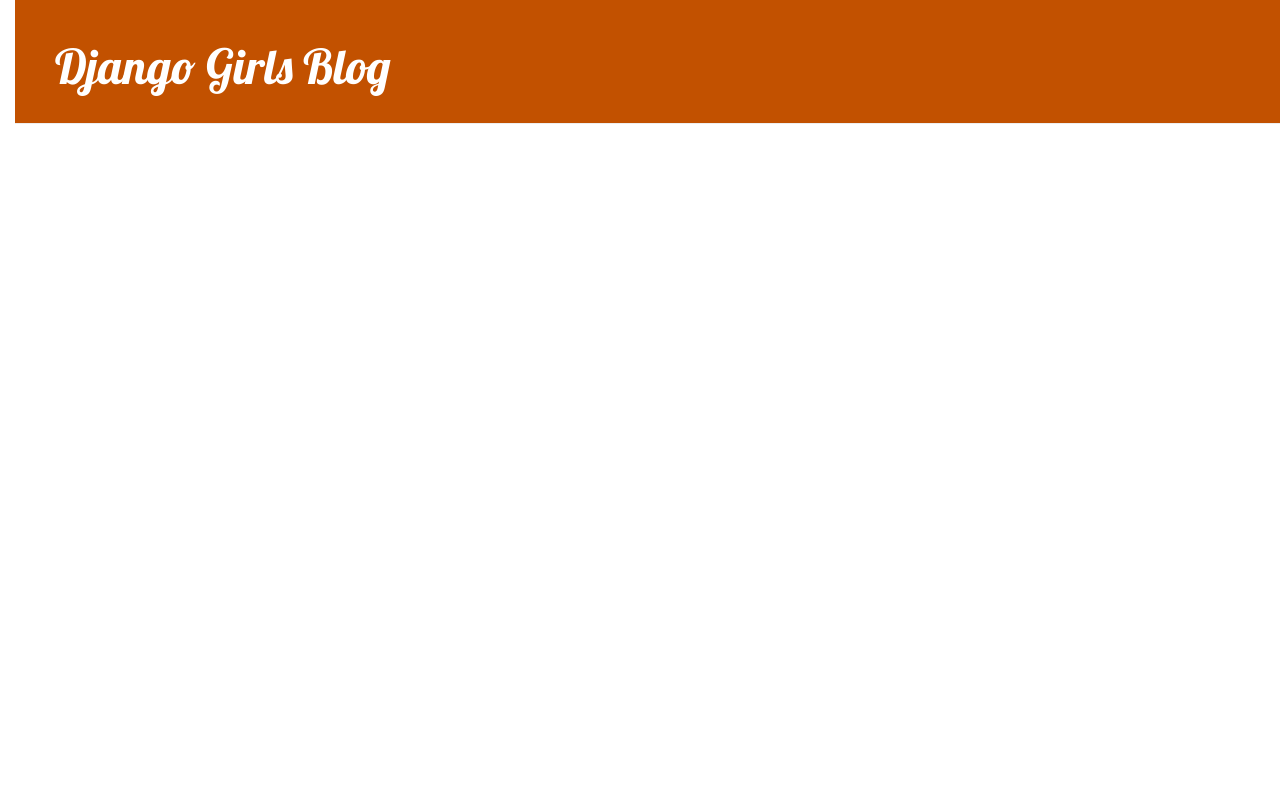
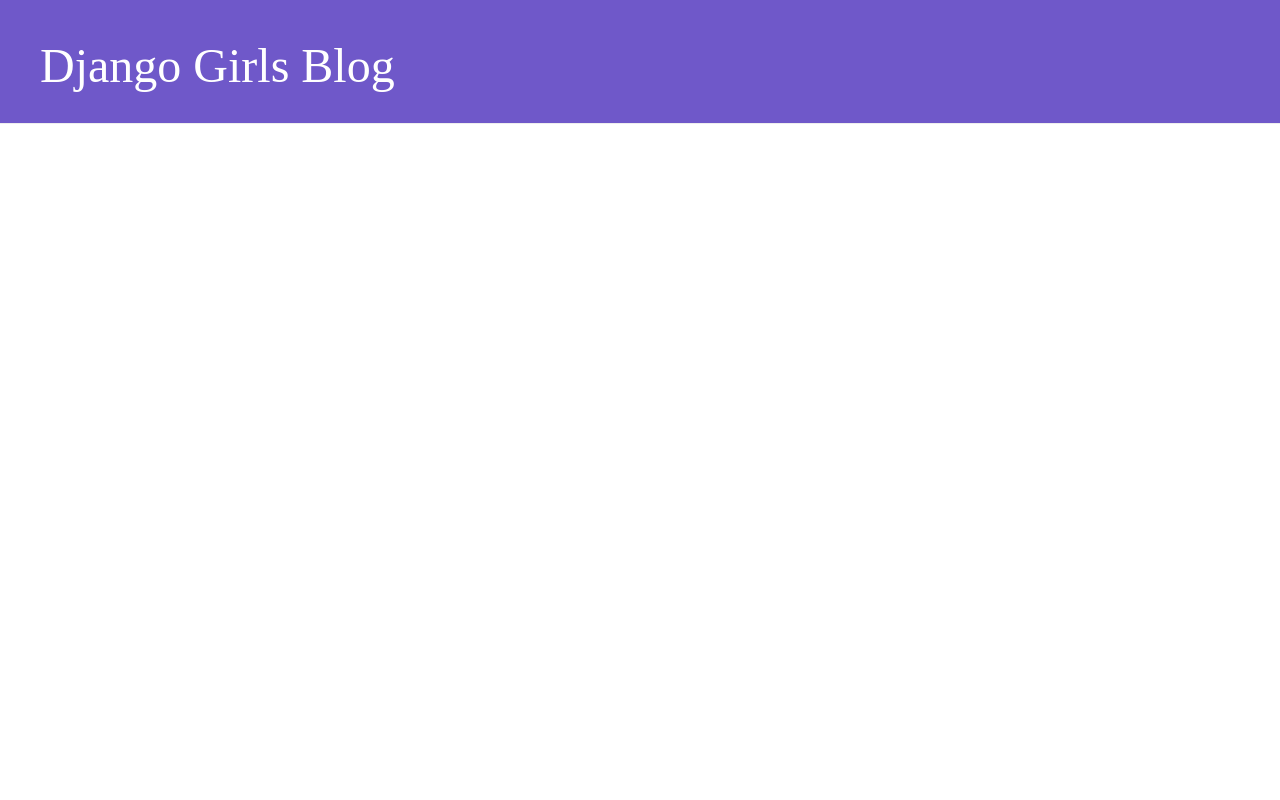
Before and after one commit to perseusjga/my-first-blog, a Django app: page / in a window 1280 px wide. Run offline with Django 3.2, Linux system fonts and the light colour scheme; data that the repository does not hold is empty; some libraries are stand-ins or nearby versions.

Commit message:
Custom CSS

```diff
--- a/blog/static/css/blog.css
+++ b/blog/static/css/blog.css
@@ -53,3 +53,27 @@
 .post h2 a, .post h2 a:visited {
     color: #000000;
 }
+
+
+/* Custom CSS */
+
+
+body{
+    padding: 0 !important;
+}
+.page-header{
+    background: #6F58C9;
+    vertical-align: middle;
+}
+h1 a, h2 a{
+    font-family: Josefin Sans;
+}
+.col-md-8{
+    display: flex
+}
+.col-md-8 > div{
+    margin: 20px;
+}
+.row{
+    margin: auto !important;
+}
```
